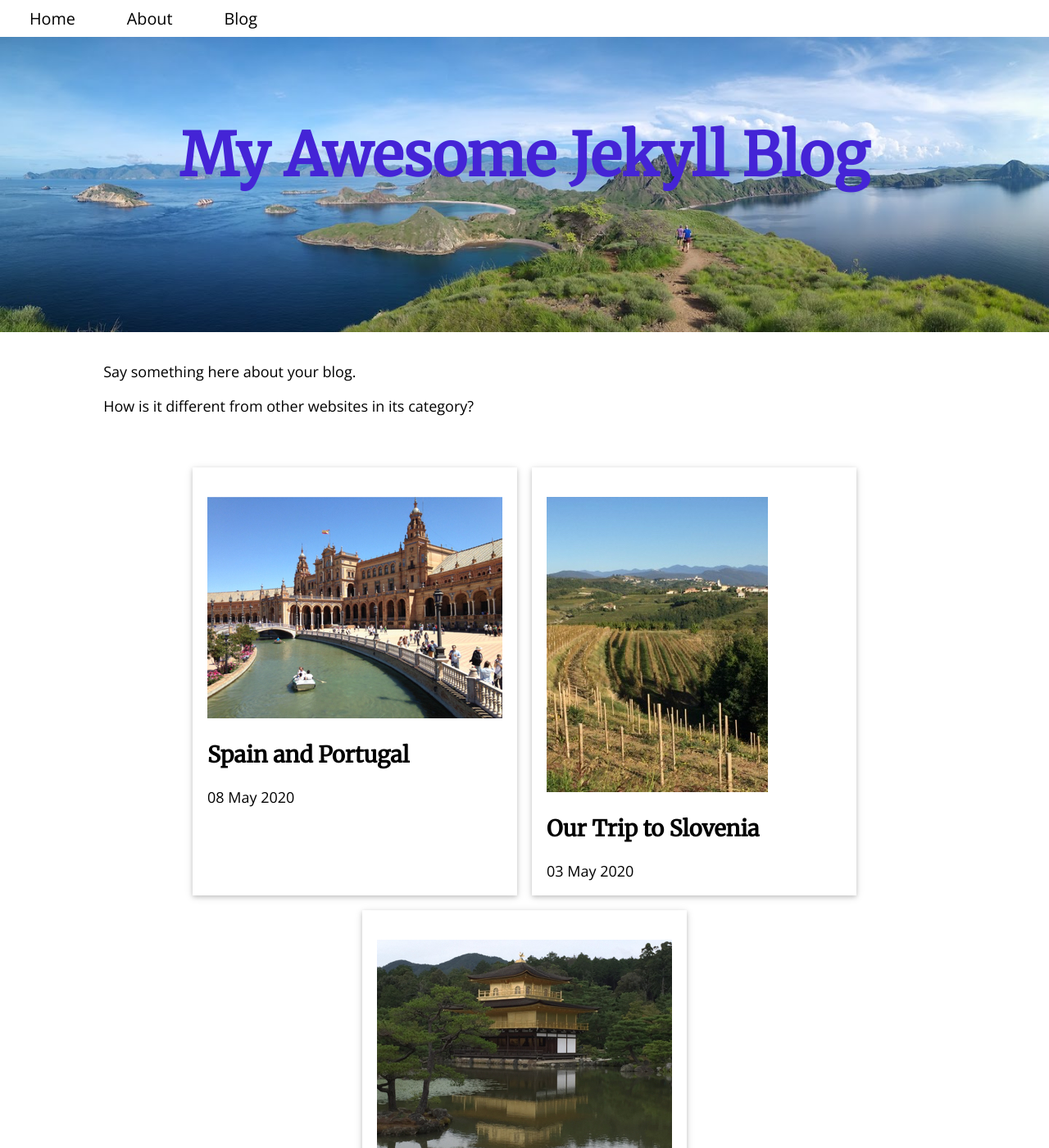
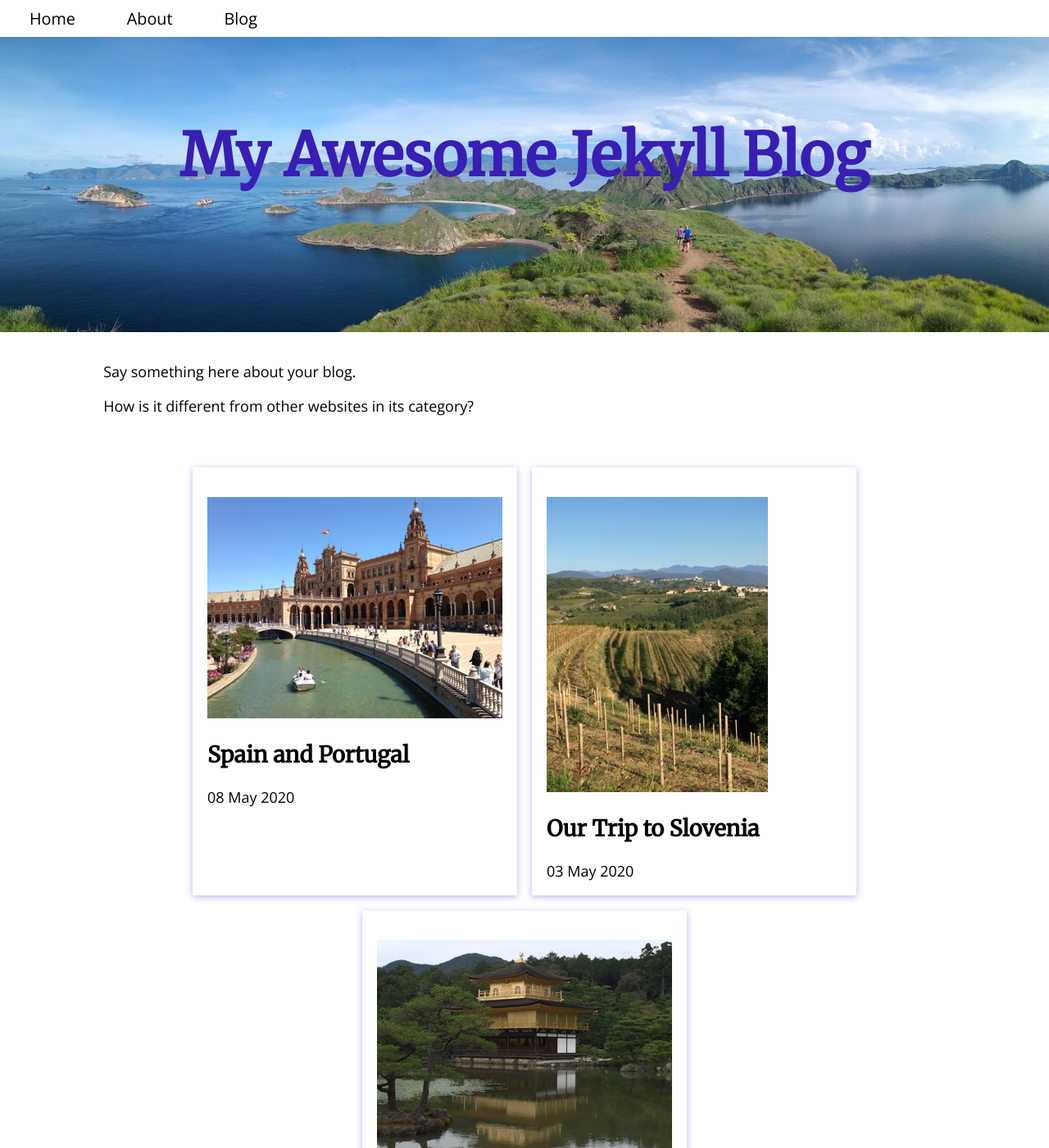
Before and after one commit to placeholdergit/cloneexpjekyllcms, a Jekyll site: the page built from index.md, in a window 1280 px wide and 1400 px high. Shown: the whole window at 82% size. Built offline with Jekyll 4.4.1, drawn with Linux system fonts in a browser that asks for light colours; a script that is not in the unit is left out.

Commit message:
Changed blue color, box-shadow properties

```diff
--- a/_sass/main.scss
+++ b/_sass/main.scss
@@ -27,8 +27,8 @@
   color: inherit;
 }
 a:hover {
-  color: #4424D6;
-  border-bottom: solid 3px #4424D6;
+  color: #391eb4; // #4424D6;
+  border-bottom: solid 3px #391eb4; // #4424D6;
 }
 a.card {
   max-width: 90vw;
@@ -84,7 +84,8 @@
 }
 // Borrowed from w3.css .w3-card
 .card {
-  box-shadow:0 2px 5px 0 rgba(0,0,0,0.16),0 2px 10px 0 rgba(0,0,0,0.12);
+  // box-shadow:0 2px 5px 0 rgba(0,0,0,0.16),0 2px 10px 0 rgba(0,0,0,0.12);
+  box-shadow: 0 2px 8px 0 rgba(57, 30, 180, 0.32);
   padding: 1em;
   margin: 0.5em;
   flex: 1 1 300px;
@@ -123,7 +124,8 @@
   grid-column: 1 / -1;
 }
 .header > h1 {
-  color: #4424D6;
+  // color: #4424D6;
+  color: #391eb4;
   font-size: 4em;
   font-weight: 700;
   text-align: center;
```
